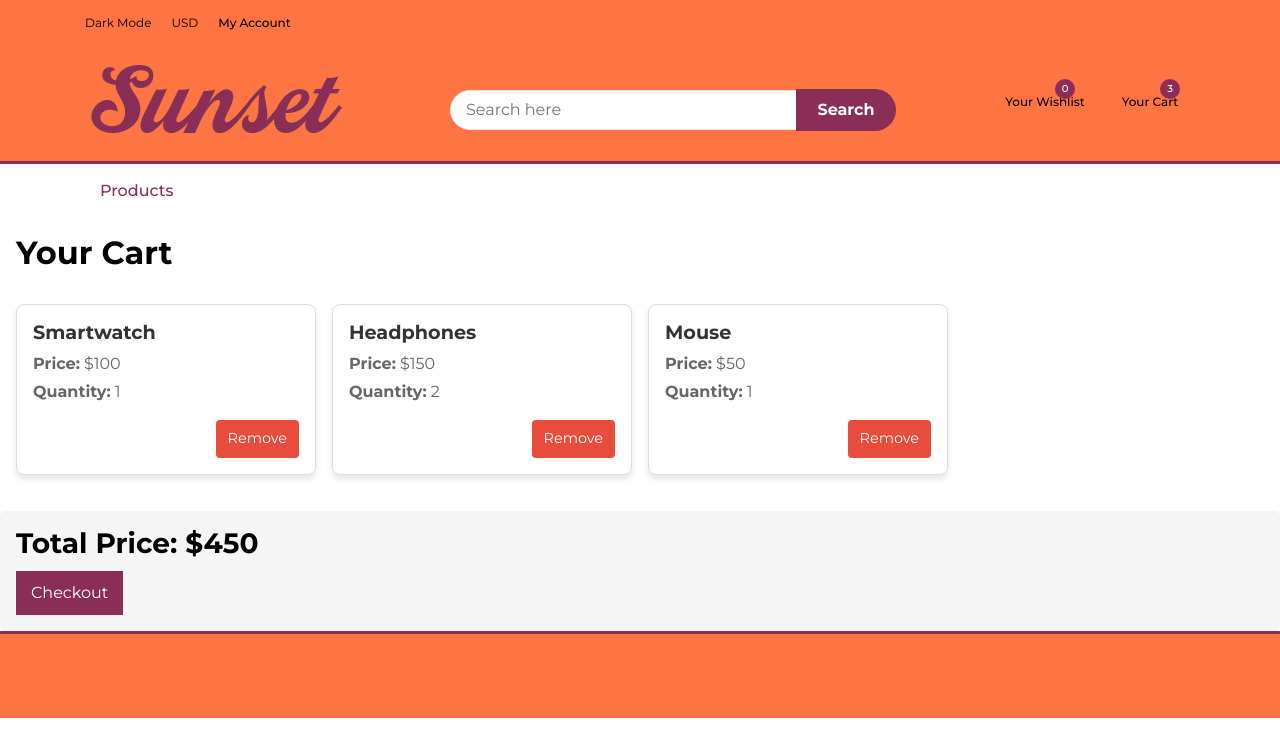
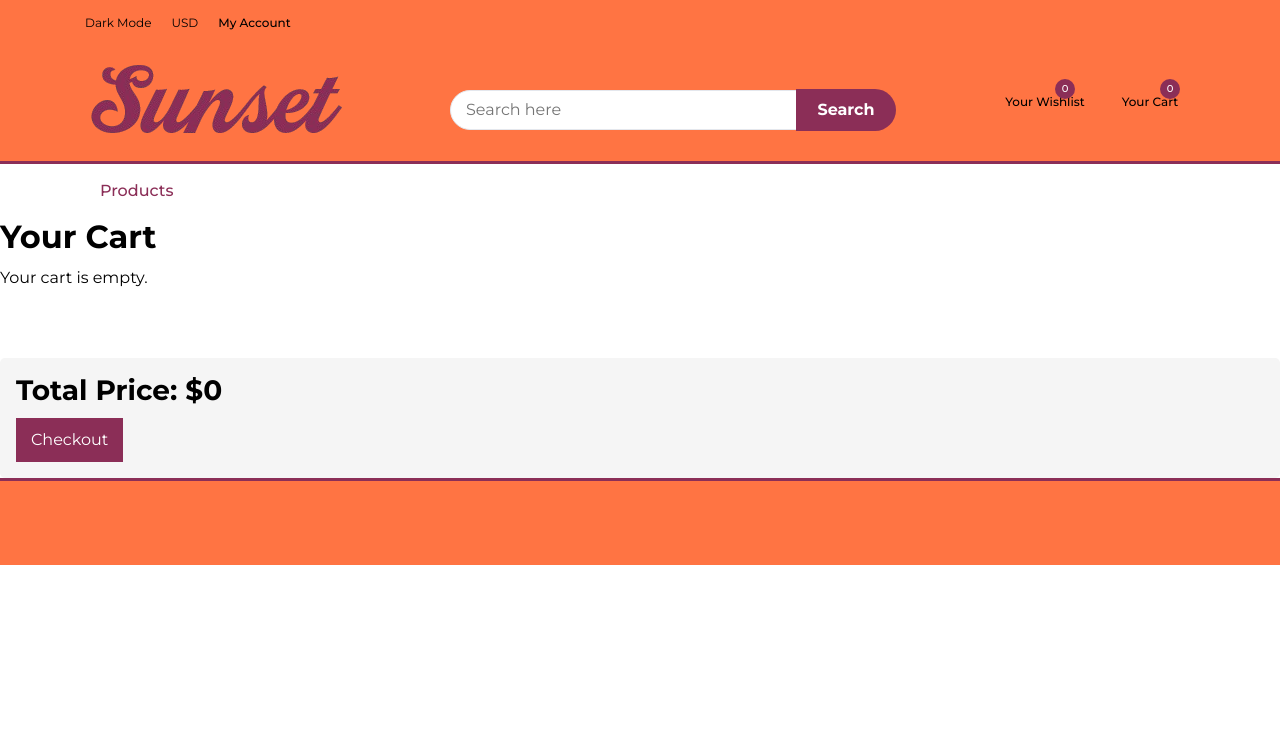
Before and after one commit to BatausAlinAlexandru/Algoholics, an Angular app in the folder AlgoholicsFrontend/: page /cart in a window 1280 px wide. Shown: the top 756 px of the page. Built offline with nearby package versions, Linux system fonts and the light colour scheme; some icons are missing.

Commit message:
cart functional

```diff
--- a/AlgoholicsFrontend/public/assets/css/style.css
+++ b/AlgoholicsFrontend/public/assets/css/style.css
@@ -1506,6 +1506,7 @@ textarea.input {
   border-radius: 40px;
   -webkit-transition: 0.2s all;
   transition: 0.2s all;
+
 }
 
 .product-details .add-to-cart .add-to-cart-btn>i {
--- a/AlgoholicsFrontend/src/app/components/cart/cart.component.html
+++ b/AlgoholicsFrontend/src/app/components/cart/cart.component.html
@@ -1,19 +1,19 @@
-<div class="cart-header">
-  <header>
-    <h2>Your Cart</h2>
-  </header>
+<h2>Your Cart</h2>
+
+<div *ngIf="cartItems.length === 0">
+  <p>Your cart is empty.</p>
 </div>
 
 <div class="cart-container">
   <div class="product-card" *ngFor="let item of cartItems">
     <div class="product-info">
-      <h3>{{ item.name }}</h3>
-      <p><strong>Price:</strong> ${{ item.price }}</p>
-      <p><strong>Quantity:</strong> {{ item.qty }}</p>
+          {{ item.name }} - ${{ item.price }} - Quantity: {{ item.quantity }}
+          <button (click)="removeItem(item.id)">Remove</button>
     </div>
-    <button (click)="removeFromCart(item)" class="remove-btn">Remove</button>
   </div>
 </div>
+
+<button *ngIf="cartItems.length > 0" (click)="clearCart()">Clear Cart</button>
 
 <div class="cart-summary">
   <h3>Total Price: ${{ calculateTotal() }}</h3>
--- a/AlgoholicsFrontend/src/app/components/cart/cart.component.ts
+++ b/AlgoholicsFrontend/src/app/components/cart/cart.component.ts
@@ -8,27 +8,38 @@ import { CartService } from '../../services/cart.service';
 })
 export class CartComponent implements OnInit {
   cartItems: any[] = [];
-  cartTotal: number = 0;
 
   constructor(private cartService: CartService) { }
 
-  ngOnInit(): void {
-    this.cartItems = this.cartService.getCart();
-    this.calculateTotal();
+  ngOnInit() {
+    this.loadCart();
+  }
+
+  loadCart() {
+    this.cartItems = this.cartService.getCartItems();
   }
 
   calculateTotal(): number {
     let total = 0;
+
     this.cartItems.forEach(item => {
-      total += item.price * item.qty;
+      // Validate price and quantity
+      if (item.price > 0 && !isNaN(item.price) && item.quantity > 0 && !isNaN(item.quantity)) {
+        total += item.price * item.quantity;  // Use 'quantity' instead of 'qty'
+      }
     });
+
     return total;
   }
 
-  removeFromCart(product: any): void {
-    this.cartItems = this.cartItems.filter(item => item !== product);
-    this.cartService.updateCart(this.cartItems);
-    this.calculateTotal();
+
+  removeItem(id: number) {
+    this.cartService.removeFromCart(id);
+    this.loadCart(); // Refresh cart display
   }
 
+  clearCart() {
+    this.cartService.clearCart();
+    this.loadCart();
+  }
 }
--- a/AlgoholicsFrontend/src/app/components/header/header.component.ts
+++ b/AlgoholicsFrontend/src/app/components/header/header.component.ts
@@ -24,7 +24,7 @@ export class HeaderComponent implements OnInit{
 
   ngOnInit(): void {
     this.wishlistItems = this.wishlistService.getWishlist();
-    this.cartItems = this.cartService.getCart();
+    this.cartItems = this.cartService.getCartItems();
     this.isAuthenticated = this.authService.isAuthenticated();
   }
 
@@ -38,7 +38,7 @@ export class HeaderComponent implements OnInit{
 
   removeFromCart(product: any): void {
     this.cartService.removeFromCart(product.id);
-    this.cartItems = this.cartService.getCart();
+    this.cartItems = this.cartService.getCartItems();
   }
 
   calculateTotal(): number {
@@ -46,7 +46,13 @@ export class HeaderComponent implements OnInit{
   }
 
   getCartlistCount(): number {
-      return this.cartService.getCartItemCount();
+    try {
+      const count = this.cartService.getCartItemCount();
+      return count > 0 ? count : 0;
+    } catch (error) {
+      console.error('Error fetching cart count:', error);
+      return 0;
+    }
   }
 
 
--- /dev/null
+++ b/AlgoholicsFrontend/src/app/components/product-list/product-list.component.css
@@ -0,0 +1,26 @@
+.product-card {
+  border: 1px solid #ddd;
+  border-radius: 8px;
+  box-shadow: 0 4px 6px rgba(0, 0, 0, 0.1);
+  padding: 16px;
+  background-color: #fff;
+  width: 300px;
+  display: flex;
+  flex-direction: column;
+  justify-content: space-between;
+}
+
+.product-info {
+  margin-bottom: 12px;
+}
+
+  .product-info h3 {
+    font-size: 1.2em;
+    margin-bottom: 8px;
+    color: #333;
+  }
+
+  .product-info p {
+    margin: 4px 0;
+    color: #666;
+  }
--- /dev/null
+++ b/AlgoholicsFrontend/src/app/components/product-list/product-list.component.html
@@ -0,0 +1,8 @@
+<h2>Products</h2>
+
+<div *ngFor="let product of products" class="product-card">
+  <h3>{{ product.title }}</h3>
+  <img [src]="product.image" alt="{{ product.title }}" width="100">
+  <p>Price: ${{ product.price }}</p>
+  <button (click)="addToCart(product)">Add to Cart</button>
+</div>
--- /dev/null
+++ b/AlgoholicsFrontend/src/app/components/product-list/product-list.component.ts
@@ -0,0 +1,24 @@
+import { Component, OnInit } from '@angular/core';
+import { CartService } from '../../services/cart.service';
+import { ProductService } from '../../services/product.service';
+
+@Component({
+  selector: 'app-product-list',
+  templateUrl: './product-list.component.html',
+  styleUrls: ['./product-list.component.css']
+})
+export class ProductListComponent implements OnInit {
+  products: any[] = [];
+
+  constructor(private productService: ProductService, private cartService: CartService) { }
+
+  ngOnInit() {
+    this.productService.getAllProducts().subscribe(data => {
+      this.products = data;
+    });
+  }
+
+  addToCart(product: any) {
+    this.cartService.addToCart(product);
+  }
+}
--- a/AlgoholicsFrontend/src/app/services/cart.service.ts
+++ b/AlgoholicsFrontend/src/app/services/cart.service.ts
@@ -1,43 +1,48 @@
 import { Injectable } from '@angular/core';
-import { BehaviorSubject } from 'rxjs';
 
 @Injectable({
-  providedIn: 'root',
+  providedIn: 'root'
 })
 export class CartService {
-  private cartItems: any[] = [
-    { name: 'Smartwatch', price: 100, qty: 1, image: 'assets/product01.png' },
-    { name: 'Headphones', price: 150, qty: 2, image: 'assets/product02.png' },
-    { name: 'Mouse', price: 50, qty: 1, image: 'assets/product03.png' }
-  ];
+  private cartKey = 'cartItems';
 
-  cartItemsChanged: BehaviorSubject<any[]> = new BehaviorSubject(this.cartItems);
+  constructor() { }
 
-  getCart(): any[] {
-    return this.cartItems;
-  }
-
-  addToCart(product: any): void {
-    const existingProduct = this.cartItems.find(item => item.name === product.name);
-    if (existingProduct) {
-      existingProduct.qty += 1;
-    } else {
-      product.qty = 1;
-      this.cartItems.push(product);
-    }
-    this.cartItemsChanged.next(this.cartItems);
-  }
-
-  updateCart(items: any[]): void {
-    this.cartItems = items;
-    this.cartItemsChanged.next(this.cartItems);
+  // Get cart items from localStorage
+  getCartItems(): any[] {
+    const items = localStorage.getItem(this.cartKey);
+    return items ? JSON.parse(items) : [];
   }
 
   getCartItemCount(): number {
-    return this.cartItems.length;
+    return this.getCartItems().reduce((sum, item) => sum + item.quantity, 0);  // ✅ Returns the correct count
   }
 
-  removeFromCart(productId: number): void {
-    this.cartItems = this.cartItems.filter(product => product.id !== productId);
+  // Add product to cart
+  addToCart(product: any) {
+    let cart = this.getCartItems();
+    const existingProduct = cart.find(item => item.id === product.id);
+
+    if (existingProduct) {
+      existingProduct.quantity++; // Increase quantity if already in cart
+    } else {
+      cart.push({ ...product, quantity: 1 });
+    }
+
+    localStorage.setItem(this.cartKey, JSON.stringify(cart)); // Update localStorage
   }
+
+  // Remove product from cart
+  removeFromCart(productId: number) {
+    let cart = this.getCartItems().filter(item => item.id !== productId);
+    localStorage.setItem(this.cartKey, JSON.stringify(cart));
+  }
+
+  // Clear the cart
+  clearCart() {
+    localStorage.removeItem(this.cartKey);
+  }
+
+
+
 }
```
Also changed, not shown: AlgoholicsFrontend/src/app/app-routing.module.ts (+10 -2 lines), 2 other files (tests, documents, lock files or other folders).
